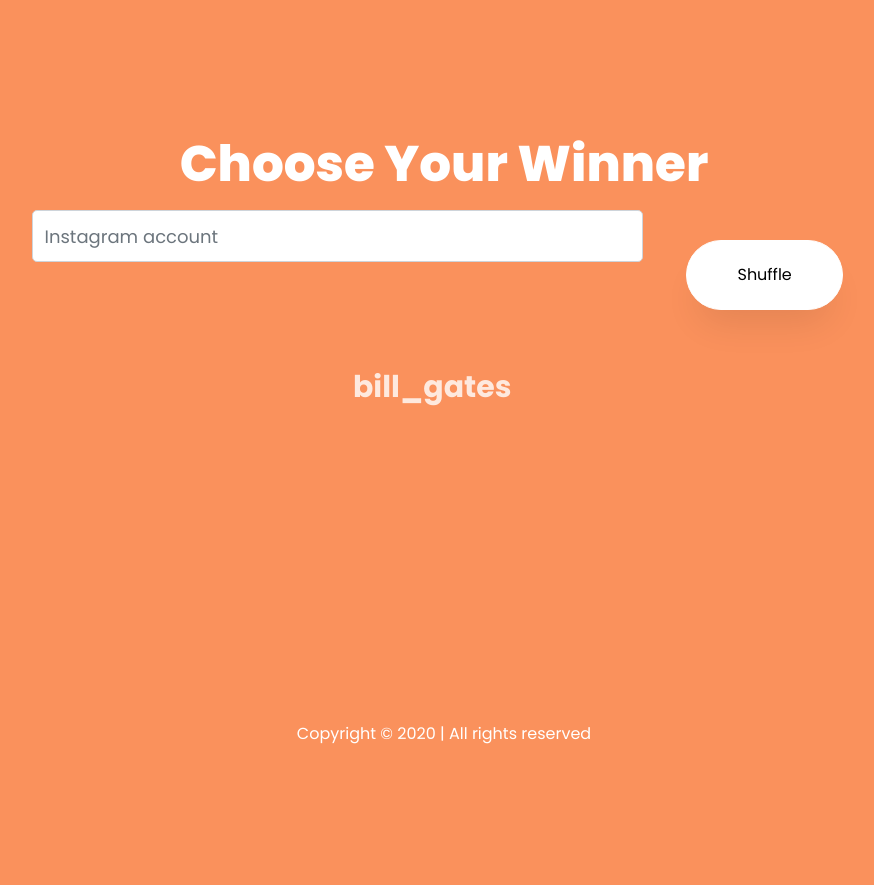
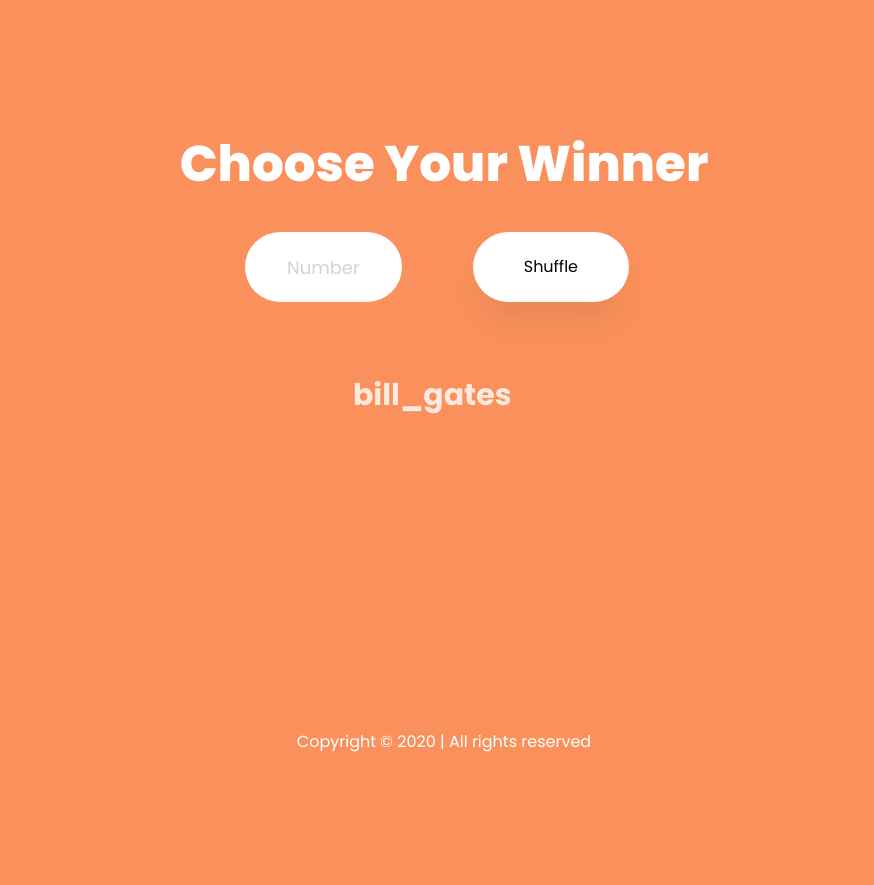
Before and after one commit to tonskey/insta-admin, a Flask app: page / in a window 1280 px wide. Shown: the part 801-1686 px from the top of the page, without its empty margins (196-1070 px from the left). Before the commit the page ends 1545 px from the top, so only its background shows below. Run offline with Flask 2, Linux system fonts and the light colour scheme; some libraries are stand-ins or nearby versions.

Commit message:
and forgot to update html

```diff
--- a/templates/index.html
+++ b/templates/index.html
@@ -56,7 +56,6 @@
             </div>
         </div>
     </nav>
-
    <section class="hero-wrap js-fullheight" data-section="home" data-stellar-background-ratio="0.5">
         <!--  style="background-image: url('images/IMG_4396-3.jpg');"  -->
         <div class="overlay"></div>
@@ -71,8 +70,8 @@
                             <div class="col-lg-9 align-items-end">
 
                                 <div class="form-group">
-                                    <div class="form-field">
-                                        <input type="text" class="form-control" spellcheck="false" placeholder="Instagram account">
+                                    <div class="form-field" id="gf_field">
+                                        <input type="text" class="form-control" id="gf_control" spellcheck="false" placeholder="Instagram account">
 
 
                                     </div>
@@ -106,19 +105,23 @@
 
 
 
+
+
             <section class="ftco-intro" id="about-section">
                 <div class="overlay"></div>
                 <div class="container">
+
                     <div class="row justify-content-center">
                         <div class="col-md-9 text-center">
                             <h2>Choose Your Winner</h2>
-
-                            <div class="row flex-fill">
-                                <div class="col-lg-9 align-items-end">
+                            <form action="#" class="search-location h-100">
+                                <div class="row flex-fill" style="margin-top: 30px">
+                                    <div class="col-lg-3 align-items-end"></div>
+                                    <div class="col-lg-3 align-items-end">
 
                                         <div class="form-group">
                                             <div class="form-field">
-                                            <input type="text" class="form-control" spellcheck="false" placeholder="Instagram account">
+                                                <input type="number" class="form-control" id="sf_field" spellcheck="false" onfocus="this.placeholder = ''" onblur="this.placeholder = 'Number'" placeholder="Number">
 
 
                                             </div>
@@ -126,13 +129,12 @@
 
                                     </div>
                                     <div class="col-lg-3">
+                                        <div class="col-lg-3 align-items-end"></div>
                                         <!--<button><span class="ion-ios-search"></span></button>-->
-                                    <button type='button' class="btn btn-white" id="shuffle" style="margin-top: 30px">Shuffle</button>
+                                        <button type='button' class="btn btn-white" id="shuffle">Shuffle</button>
 
                                     </div>
                                 </div>
-
-
 
                                 <div class="slottt-machine-recipe justify-content-center">
                                     <div class="slottt-machine-recipe__mask" id="wordbox">
@@ -140,11 +142,15 @@
                                         </div>
                                     </div>
                                 </div>
+                            </form>
+
+
+
+
                         </div>
                     </div>
                 </div>
             </section>
-
 
 
 
```
Lines whose indentation alone changed are shown as unchanged.
